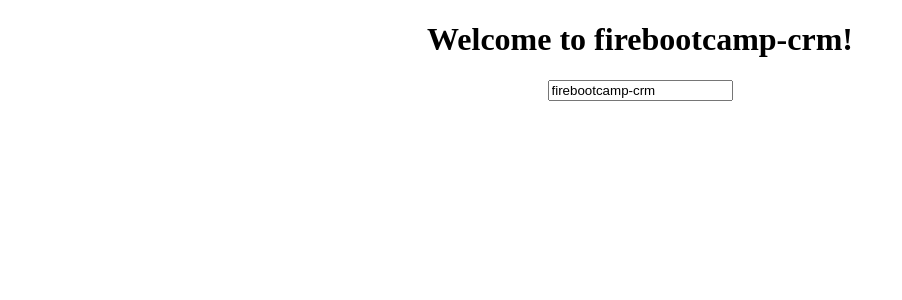
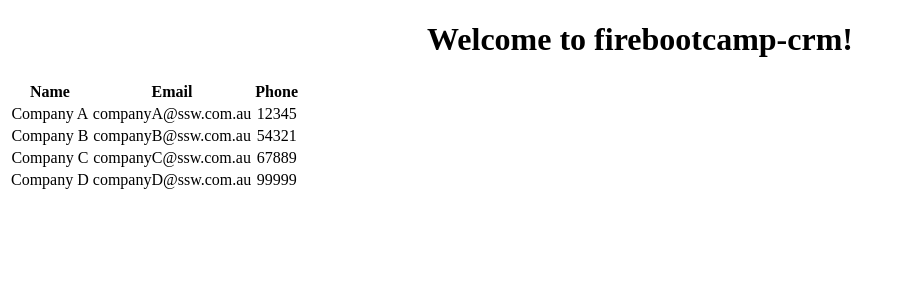
Before and after one commit to SSWConsulting/ng-firebootcamp-bne-201905, an Angular app: page / in a window 1280 px wide. Shown: the top 300 px of the page, without its empty margins (0-902 px from the left). Built offline with nearby package versions, Linux system fonts and the light colour scheme.

Commit message:
Added company-list component

```diff
--- a/src/app/app.component.html
+++ b/src/app/app.component.html
@@ -3,7 +3,7 @@
   <h1>
     Welcome to {{ title }}!
   </h1>
-  <input [(ngModel)]="title" />
+
+  <fbc-company-list></fbc-company-list>
+
  </div>
-
-<router-outlet></router-outlet>
--- a/src/app/app.component.ts
+++ b/src/app/app.component.ts
@@ -1,4 +1,5 @@
 import { Component } from '@angular/core';
+import { Company } from './company/company';
 
 @Component({
   selector: 'fbc-root',
@@ -8,9 +9,4 @@
 export class AppComponent {
   title = 'firebootcamp-crm';
 
-  titleChanged(event) {
-    console.log('TITLE CHANGED', event);
-    this.title = event.target.value;
-  }
-
 }
--- a/src/app/app.module.ts
+++ b/src/app/app.module.ts
@@ -4,10 +4,12 @@
 import { AppRoutingModule } from './app-routing.module';
 import { AppComponent } from './app.component';
 import { FormsModule } from '@angular/forms';
+import { CompanyListComponent } from './company/company-list/company-list.component';
 
 @NgModule({
   declarations: [
-    AppComponent
+    AppComponent,
+    CompanyListComponent
   ],
   imports: [
     BrowserModule,
--- /dev/null
+++ b/src/app/company/company-list/company-list.component.html
@@ -0,0 +1,13 @@
+<table>
+    <tr>
+        <th>Name</th>
+        <th>Email</th>
+        <th>Phone</th>
+    </tr>
+
+    <tr *ngFor="let company of companies" >
+      <td> {{ company.name }} </td>
+      <td> {{ company.email }} </td>
+      <td> {{ company.phone }} </td>
+    </tr>
+  </table>
--- /dev/null
+++ b/src/app/company/company-list/company-list.component.ts
@@ -0,0 +1,27 @@
+import { Component, OnInit } from '@angular/core';
+import { Company } from '../company';
+
+@Component({
+  selector: 'fbc-company-list',
+  templateUrl: './company-list.component.html',
+  styleUrls: ['./company-list.component.scss']
+})
+export class CompanyListComponent implements OnInit {
+
+  constructor() { }
+
+  companies: Company[] = [
+    { name: 'Company A', email: 'companyA@ssw.com.au', phone: 12345 },
+    { name: 'Company B', email: 'companyB@ssw.com.au', phone: 54321 },
+    { name: 'Company C', email: 'companyC@ssw.com.au', phone: 67889 },
+    { name: 'Company D', email: 'companyD@ssw.com.au', phone: 99999 },
+  ];
+
+  ngOnInit() {
+  }
+
+  getCompanies() {
+    return this.companies;
+  }
+
+}
--- /dev/null
+++ b/src/app/company/company.ts
@@ -0,0 +1,5 @@
+export interface Company {
+  name: string;
+  email: string;
+  phone: number;
+}
```
Also changed, not shown: src/app/company/company-list/company-list.component.scss (added), 1 other file (tests, documents, lock files or other folders).
